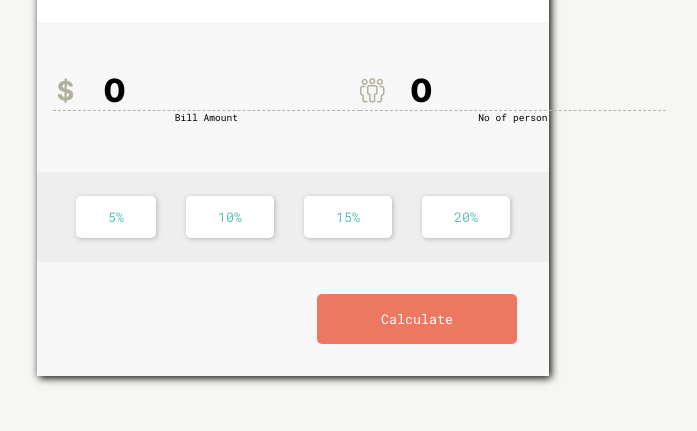
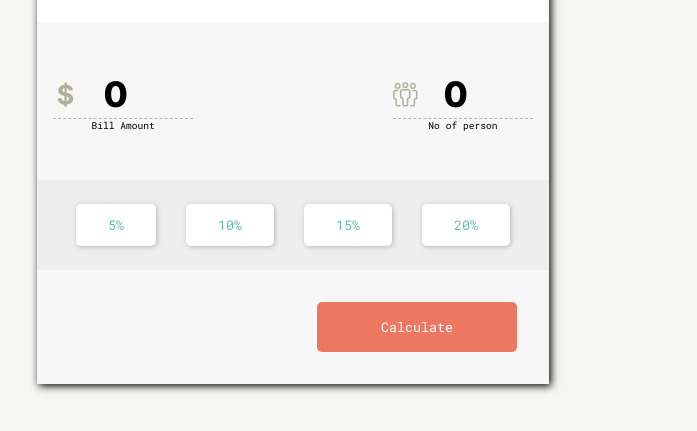
Before and after one commit to manish591/Tip-calculator, a plain HTML site: page index.html in a window 1280 px wide. Shown: the part 307-738 px from the top of the page, without its empty margins (347-1044 px from the left). Drawn offline with Linux system fonts and the light colour scheme.

Commit message:
style-fix input styles

```diff
--- a/styles/style.css
+++ b/styles/style.css
@@ -156,7 +156,7 @@ input[type='number'] {
         margin: 10vh auto;
     }
 
-    input[type='text'] {
+    input[type='number'] {
         width: 7vw;
         height: 6vh;
         font-size: 2.2rem;
```
